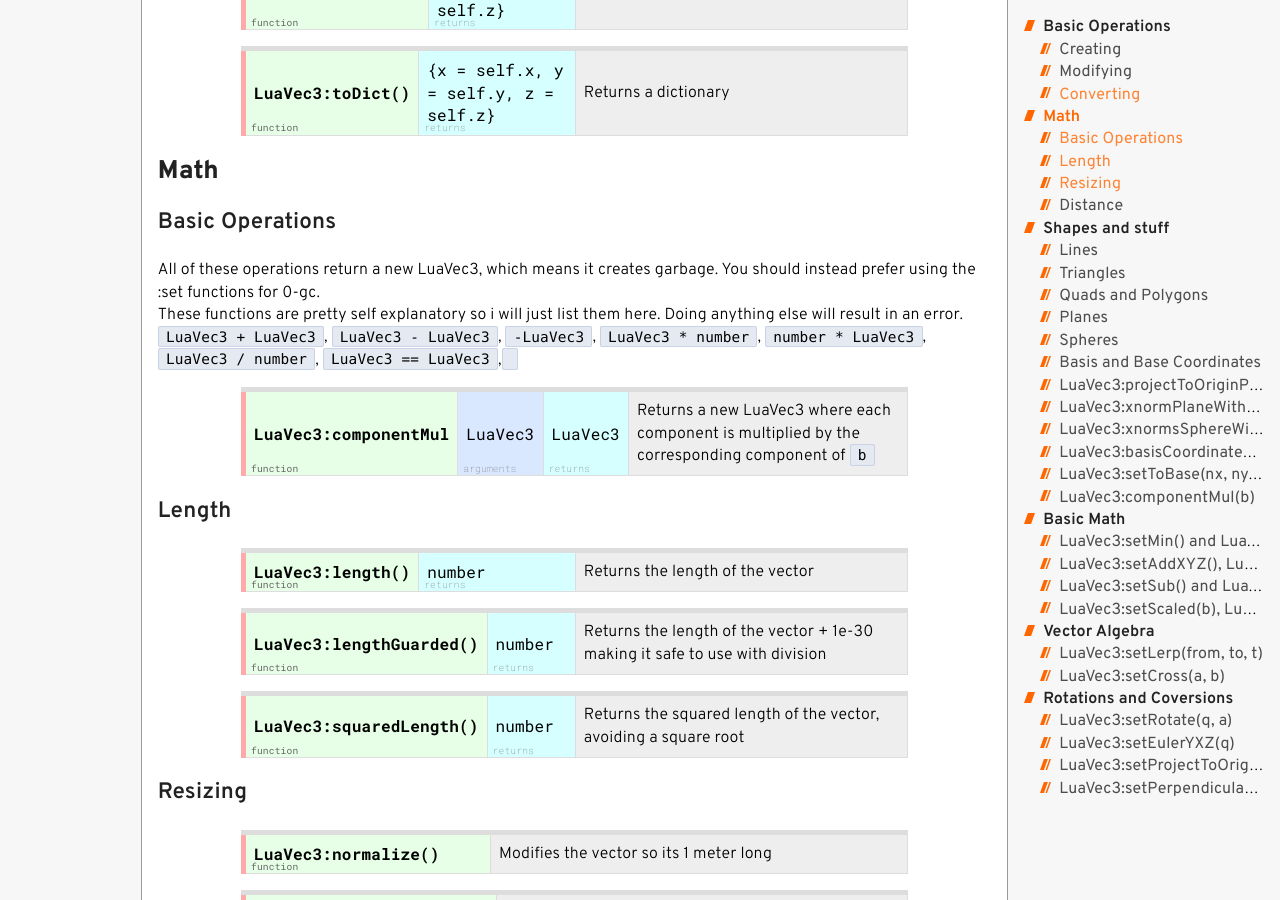
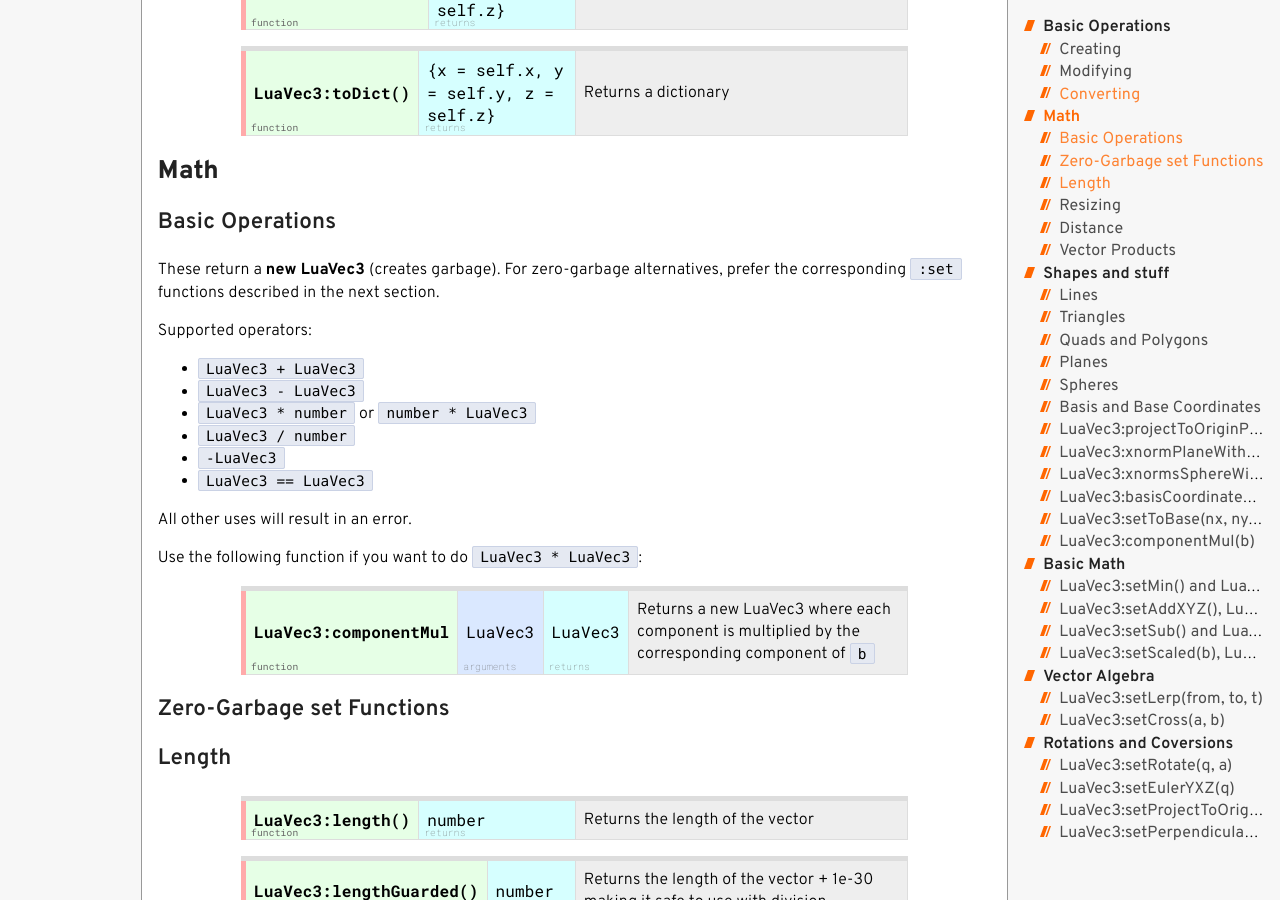
Before and after one commit to E32k/e32k.github.io, a Jekyll site: the page built from beamng/lua/common/LuaVec3.md, in a window 1280 px wide and 900 px high, scrolled down 1400 px. Built offline with Jekyll 4.4.1, drawn with Linux system fonts in a browser that asks for light colours; some of the changed text lies outside the part shown.

Commit message:
Vector Products

````diff
--- a/beamng/lua/common/LuaVec3.md
+++ b/beamng/lua/common/LuaVec3.md
@@ -3,11 +3,12 @@
 layout: default
 ---
 
-# Lua vec3 and quat Library Documentation
+# The LuaVec3 library
 
-These are all the functions you can use on LuaVec3()
+These are all the functions you can use on vec3()
 
 ## Basic Operations
+
 ### Creating
 
 <table class="api"><tr>
@@ -94,10 +95,20 @@
 
 ### Basic Operations
 
-All of these operations return a new LuaVec3, which means it creates garbage. You should instead prefer using the :set functions for 0-gc.<br>
-These functions are pretty self explanatory so i will just list them here. Doing anything else will result in an error.
-<code>LuaVec3 + LuaVec3</code>, <code>LuaVec3 - LuaVec3</code>, <code>-LuaVec3</code>, <code>LuaVec3 * number</code>, <code>number * LuaVec3</code>, <code>LuaVec3 / number</code>, <code>LuaVec3 == LuaVec3</code>, <code></code>
+These return a **new LuaVec3** (creates garbage). For zero-garbage alternatives, prefer the corresponding `:set` functions described in the next section.
 
+Supported operators:
+
+- `LuaVec3 + LuaVec3`
+- `LuaVec3 - LuaVec3`
+- `LuaVec3 * number` or `number * LuaVec3`
+- `LuaVec3 / number`
+- `-LuaVec3`
+- `LuaVec3 == LuaVec3`
+
+All other uses will result in an error.
+
+Use the following function if you want to do `LuaVec3 * LuaVec3`:
 
 <table class="api"><tr>
   <th class="func">LuaVec3:componentMul</th>
@@ -105,6 +116,8 @@
   <td class="rets">LuaVec3</td>
   <td class="desc">Returns a new LuaVec3 where each component is multiplied by the corresponding component of <code>b</code></td>
 </tr></table>
+
+### Zero-Garbage set Functions
 
 ### Length
 
@@ -167,6 +180,28 @@
   <td class="args">LuaVec3</td>
   <td class="rets">squaredDistance</td>
   <td class="desc">Returns the squared distance between two vectors, avoiding a square root</td>
+</tr></table>
+
+### Vector Products
+
+<table class="api"><tr>
+  <th class="func">LuaVec3:dot</th>
+  <td class="args">LuaVec3</td>
+  <td class="rets">number</td>
+  <td class="desc">Returns the dot product of the vector with another vector <code>a</code></td>
+</tr></table>
+
+<table class="api"><tr>
+  <th class="func">LuaVec3:cross</th>
+  <td class="args">LuaVec3</td>
+  <td class="rets">LuaVec3</td>
+  <td class="desc">Returns a new LuaVec3 representing the cross product of the vector with <code>a</code> (creates garbage)</td>
+</tr></table>
+
+<table class="api"><tr>
+  <th class="func">LuaVec3:setCross</th>
+  <td class="args">LuaVec3, LuaVec3</td>
+  <td class="desc">Sets the vector to the cross product of <code>a</code> and <code>b</code> (0-gc)</td>
 </tr></table>
 
 ## Shapes and stuff
@@ -356,7 +391,7 @@
 
 
 
-
+# other stuff
 ---
 ### LuaVec3:projectToOriginPlane(pnorm)
 ```lua
````
